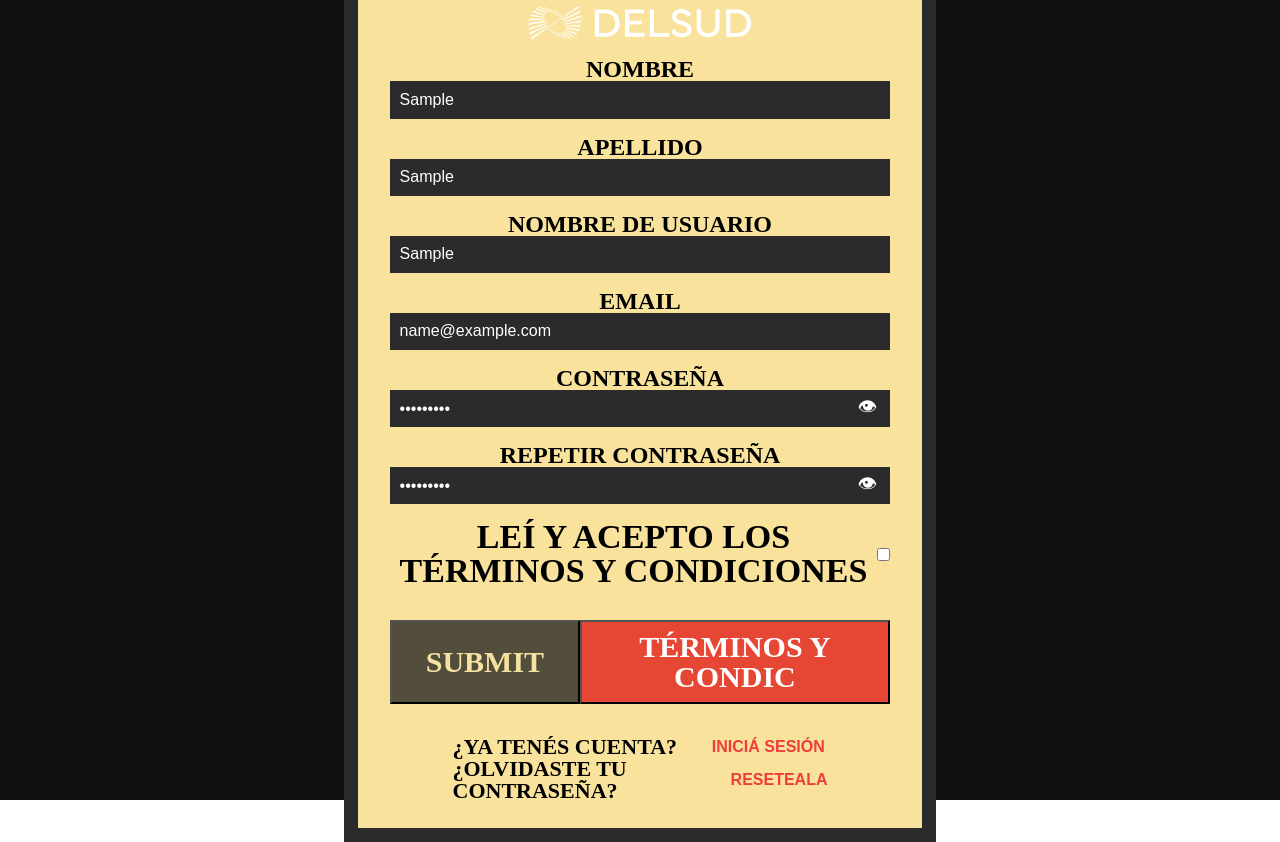
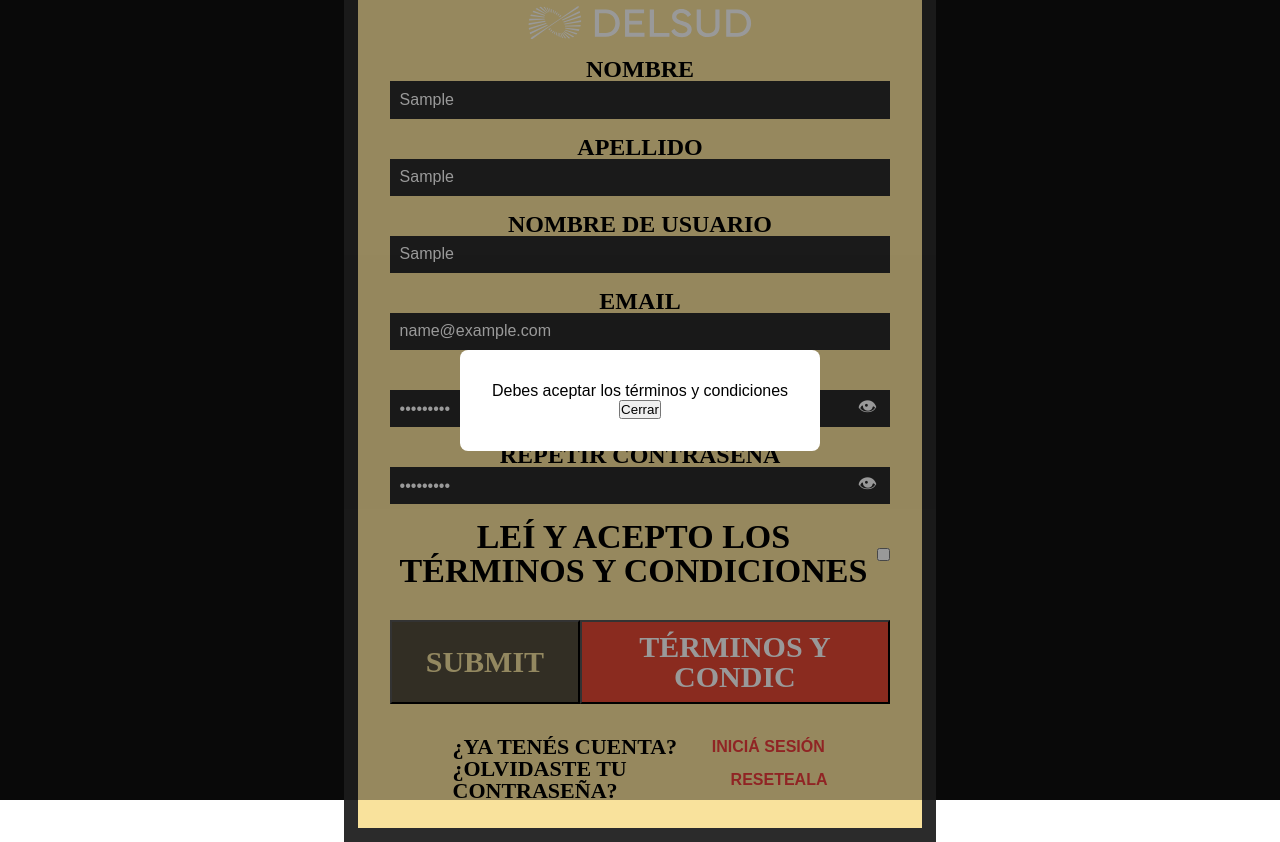
Before and after one commit to leompe8907/ftorneo, a React (Create React App) app: page /signup in a window 1280 px wide. Both pictures are taken after typing "Sample", "Sample", "Sample", "name@example.com", "Sample123", "Sample123" into the empty fields and a click on the button "SUBMIT". Built offline with nearby package versions, Linux system fonts and the light colour scheme.

Commit message:
Creacion del modal para los avisas de login y registro

```diff
--- a/src/Components/Models.jsx
+++ b/src/Components/Models.jsx
@@ -1,7 +1,15 @@
-import React from 'react'
+import React from 'react';
+import '../Static/Style/ModalMessage.scss';
 
-export default function Models() {
+export default function ModalMessage({ message, onClose }) {
+  if (!message) return null;
+
   return (
-    <div>Models</div>
-  )
+    <div className="modal-message-overlay">
+      <div className="modal-message-content">
+        <p>{message}</p>
+        <button onClick={onClose}>Cerrar</button>
+      </div>
+    </div>
+  );
 }
--- a/src/Pages/SignIn.jsx
+++ b/src/Pages/SignIn.jsx
@@ -3,6 +3,8 @@ import { useNavigate } from 'react-router-dom';
 import authService from '../Services/authService';
 import { FontAwesomeIcon } from '@fortawesome/react-fontawesome';
 import { faEye, faEyeSlash } from '@fortawesome/free-solid-svg-icons';
+import ModalMessage from '../Components/Models';
+
 import logo from "../Static/Img/Logo.svg"
 
 import '../Static/Style/SingIn.scss';
@@ -11,6 +13,7 @@ export default function SignIn() {
     const [email, setEmail] = useState('');
     const [contraseña, setContraseña] = useState('');
     const [mostrarContraseña, setMostrarContraseña] = useState(false);
+    const [modalMsg, setModalMsg] = useState('');
     const navigate = useNavigate();
 
     const handleLogin = async () => {
@@ -18,11 +21,13 @@ export default function SignIn() {
             await authService.login(email, contraseña);
             navigate('/torneo');
         } catch (error) {
-            alert('Credenciales inválidas');
+            setModalMsg('Credenciales inválidas');
         }
     };
 
+
     return (
+        <>
             <div className="login-container">
                 <div className="login-box">
                     <div className="login-header">
@@ -60,5 +65,7 @@ export default function SignIn() {
                     </div>
                 </div>
             </div>
+            <ModalMessage message={modalMsg} onClose={() => setModalMsg('')} />
+        </>
     );
 }
--- a/src/Pages/SignUp.jsx
+++ b/src/Pages/SignUp.jsx
@@ -1,5 +1,7 @@
 import React, { useState } from 'react';
 import { useNavigate } from 'react-router-dom';
+
+import ModalMessage from '../Components/Models';
 
 import api from '../Services/apiService';
 import logo from '../Static/Img/Logo.svg';
@@ -15,13 +17,14 @@ export default function SignUp() {
   const [aceptaTerminos, setAceptaTerminos] = useState(false);
   const [verPassword, setVerPassword] = useState(false);
   const [verConfirm, setVerConfirm] = useState(false);
+  const [modalMsg, setModalMsg] = useState('');
 
   const navigate = useNavigate();
 
   const handleSubmit = async (e) => {
     e.preventDefault();
     if (!aceptaTerminos) {
-      alert("Debes aceptar los términos y condiciones");
+      setModalMsg("Debes aceptar los términos y condiciones");
       return;
     }
 
@@ -34,17 +37,18 @@ export default function SignUp() {
         contraseña,
         confirmar_contraseña: cContraseña,
       });
-      alert(response.data.mensaje);
+      setModalMsg(response.data.mensaje);
       navigate('/signin');
     } catch (err) {
       if (err.response?.data) {
         const errores = Object.values(err.response.data).flat().join('\n');
-        alert(errores);
+        setModalMsg(errores);
       }
     }
   };
 
   return (
+    <>
       <div className="containner-register-general">
         <div className="containner-register-interno">
           <img src={logo} alt="logo" className="logo" />
@@ -119,5 +123,7 @@ export default function SignUp() {
           </div>
         </div>
       </div>
+      <ModalMessage message={modalMsg} onClose={() => setModalMsg('')} />
+    </>
   );
 }
--- /dev/null
+++ b/src/Static/Style/ModalMessage.scss
@@ -0,0 +1,19 @@
+.modal-message-overlay {
+  position: fixed;
+  top: 0;
+  left: 0;
+  width: 100%;
+  height: 100%;
+  background-color: rgba(0, 0, 0, 0.4);
+  display: flex;
+  justify-content: center;
+  align-items: center;
+  z-index: 999;
+}
+
+.modal-message-content {
+  background-color: white;
+  padding: 2rem;
+  border-radius: 8px;
+  text-align: center;
+}
```
Also changed, not shown: src/Services/fetchData.jsx (+16 -5 lines). Lines whose indentation alone changed are shown as unchanged.
